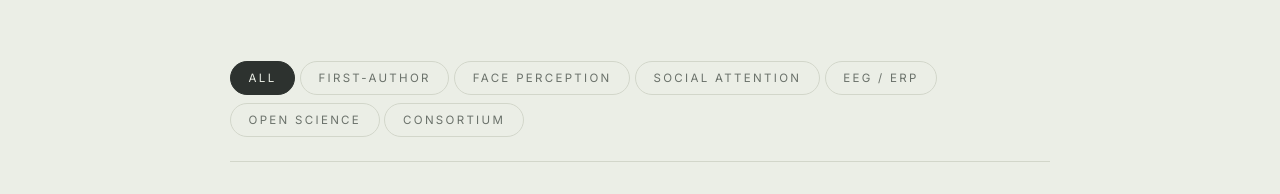
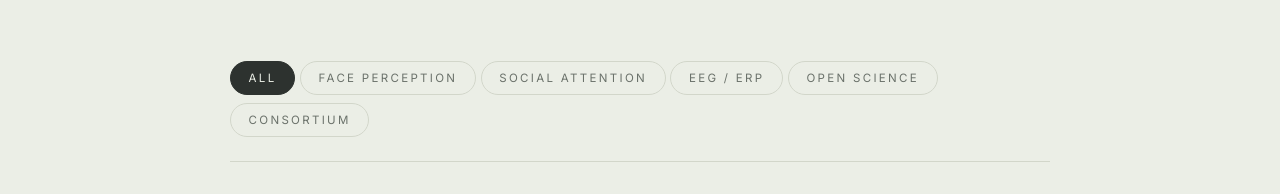
Before and after one commit to ufangYang/ufangYang.github.io, a plain HTML site: page publications.html in a window 1280 px wide. Shown: the part 405-599 px from the top of the page. Drawn offline with nearby package versions, Linux system fonts and the light colour scheme.

Commit message:
Remove 'First-author' filter button from publications

```diff
--- a/publications.html
+++ b/publications.html
@@ -63,7 +63,6 @@
 
                 <div class="pub-filter-bar" role="tablist" aria-label="Filter publications">
                     <button class="pill active" data-filter="all" role="tab">All</button>
-                    <button class="pill" data-filter="first" role="tab">First-author</button>
                     <button class="pill" data-filter="face" role="tab">Face perception</button>
                     <button class="pill" data-filter="social" role="tab">Social attention</button>
                     <button class="pill" data-filter="eeg" role="tab">EEG / ERP</button>
```
